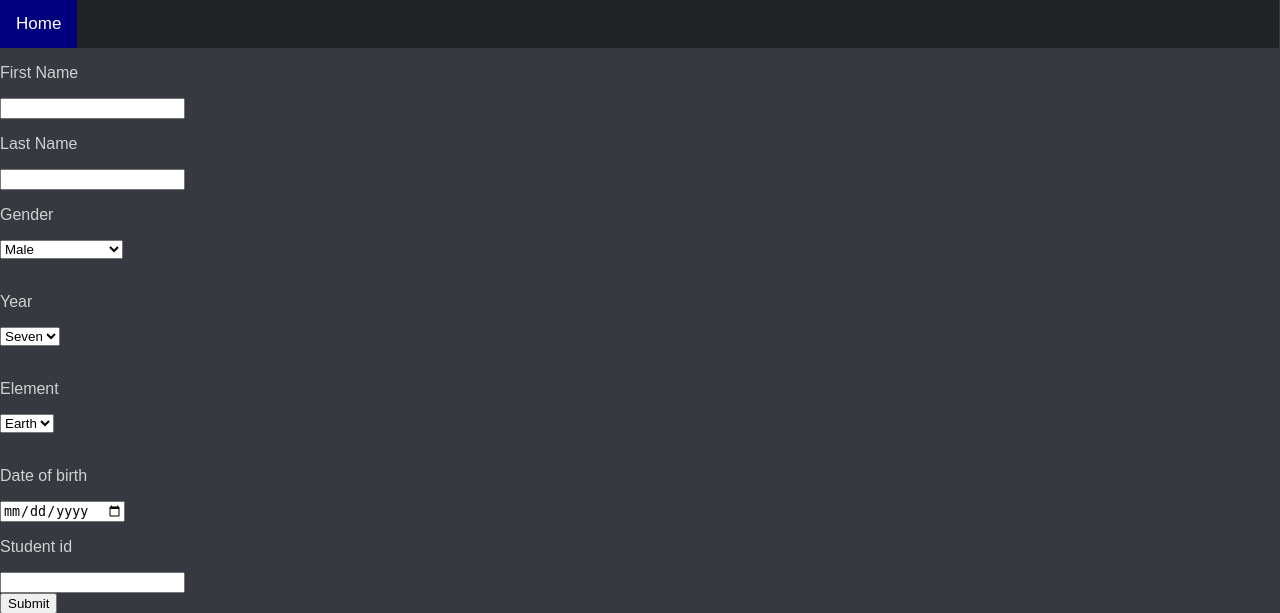
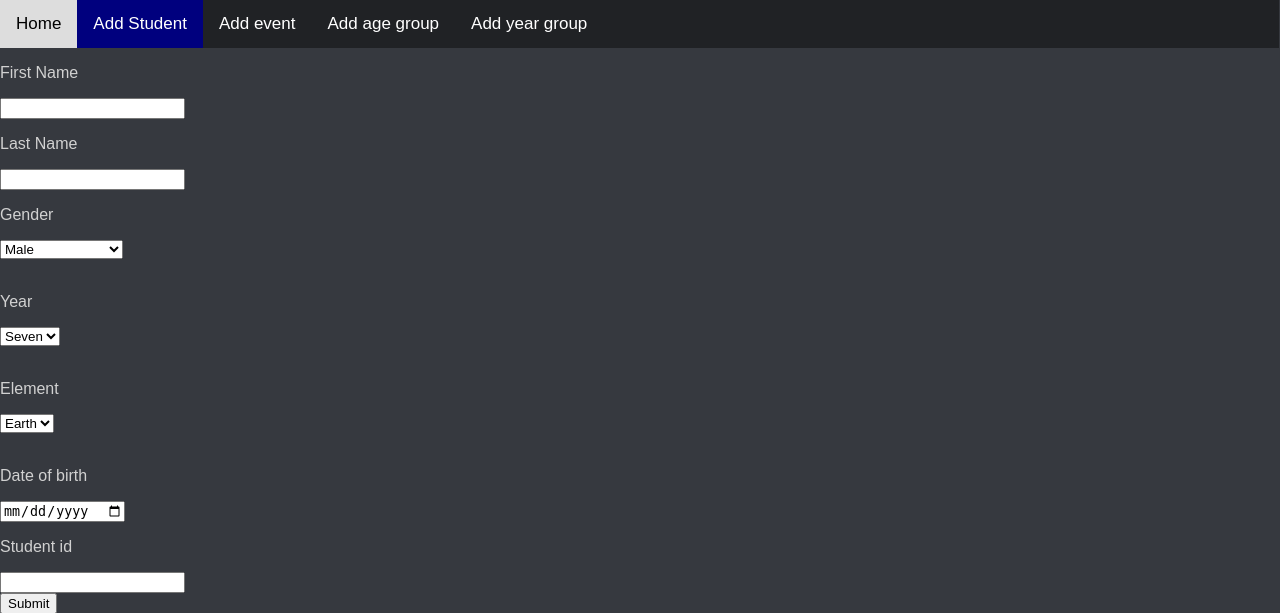
Before and after one commit to JamesPerisher/track-in-time-server, a Flask app: page /add_student in a window 1280 px wide. Shown: the top 613 px of the page. Run offline with Flask 2, Linux system fonts and the light colour scheme; parts of the project's set-up code (start-up, migrations or seed data) failed here and were passed over.

Commit message:
Add forms

```diff
--- a/input_classes.py
+++ b/input_classes.py
@@ -22,15 +22,25 @@ class input_gender(input_element):
 class input_yearGroup(input_element):
     def __init__(self, *args, **kwords):
         super().__init__(*args, **kwords)
-        self.custom["data"] = {"7":"Seven", "10":"ten"}
+        self.custom["data"] = {"7":"Seven", "10":"ten"} # get data
         self.template = "input_class.html"
 
 
 class input_house(input_yearGroup):
     def __init__(self, *args, **kwords):
         super().__init__(*args, **kwords)
-        self.custom["data"] = {"earth":"Earth", "fire":"Fire"}
+        self.custom["data"] = {"earth":"Earth", "fire":"Fire"} # get data
 
+
+class input_age_group(input_yearGroup):
+    def __init__(self, *args, **kwords):
+        super().__init__(*args, **kwords)
+        self.custom["data"] = {"2142153-452214123":"date1-date2", "452214123-65435675624":"date2-date3"} # get data
+
+class input_event_type(input_yearGroup):
+    def __init__(self, *args, **kwords):
+        super().__init__(*args, **kwords)
+        self.custom["data"] = {"timed":"Timed", "placed":"Placed", "placed_timed":"Placed and Timed", "novalty":"Novalty"} # get data
 
 class input_dob(input_element):
     def __init__(self, *args, **kwords):
--- a/routes.py
+++ b/routes.py
@@ -6,7 +6,10 @@ import time
 import pytz
 import numpy as np
 import os
-import db_interact as db
+try:
+    import db_interact as db
+except (ModuleNotFoundError, ImportError):
+    print("Database import error")
 import datetime
 
 from input_classes import *
@@ -59,28 +62,63 @@ def add_student():
         else:
             return redirect(url_for('.add_student', error="All fields are required"))
 
-#
-#     empty = {"age_group": "",
-#              "track_feild": "", "timed_score_distance": ""}
-# @app.route('/add_event', methods = ["GET","POST"])
-# def add_event():
-#     if request.method == "GET":
-#         elements = [
-#         input_text("Event Name", "name"),
-#         input_gender("Gender", "gender"),
-#         input_submit("Submit")
-#         ]
-#         return render_template("add_event.html", elements=elements)
-#
-#     if request.method == "POST":
-#         if check_data(request)[0]:
-#             # success
-#             # TODO: call db create function
-#             return redirect(url_for('.add_event', success="Success passing data."))
-#         else:
-#             return redirect(url_for('.add_event', error="All fields are required"))
-#
 
+@app.route('/add_event', methods = ["GET","POST"])
+def add_event():
+    if request.method == "GET":
+        elements = [
+        input_text("Event Name", "name"),
+        input_gender("Gender", "gender"),
+        input_age_group("Age group", "age_group"),
+        input_event_type("Event type", "event_type"),
+        input_submit("Submit")
+        ]
+        return render_template("input_template.html", elements=elements)
+
+    if request.method == "POST":
+        if check_data(request)[0]:
+            # success
+            # TODO: call db create function
+            return redirect(url_for('.add_event', success="Success passing data."))
+        else:
+            return redirect(url_for('.add_event', error="All fields are required"))
+
+
+@app.route('/add_age_groups', methods = ["GET","POST"])
+def add_age_groups():
+    if request.method == "GET":
+        elements = [
+        input_dob("Age group start date", "start_date"),
+        input_dob("Age group end date", "end_date"),
+        input_submit("Submit")
+        ]
+        return render_template("input_template.html", elements=elements)
+
+    if request.method == "POST":
+        if check_data(request)[0]:
+            # success
+            # TODO: call db create function
+            return redirect(url_for('.add_event', success="Success passing data."))
+        else:
+            return redirect(url_for('.add_event', error="All fields are required"))
+
+
+@app.route('/add_year_groups', methods = ["GET","POST"])
+def add_year_groups():
+    if request.method == "GET":
+        elements = [
+        input_text("Year name", "year_name"),
+        input_submit("Submit")
+        ]
+        return render_template("input_template.html", elements=elements)
+
+    if request.method == "POST":
+        if check_data(request)[0]:
+            # success
+            # TODO: call db create function
+            return redirect(url_for('.add_event', success="Success passing data."))
+        else:
+            return redirect(url_for('.add_event', error="All fields are required"))
 
 
 @app.route('/cmd')
--- a/templates/input_template.html
+++ b/templates/input_template.html
@@ -1,6 +1,6 @@
 {% extends "template.html" %}
 {% block title %}Home{% endblock %}
-{% set active='home' %}
+{% set active=(request.path.split("/")[-1].strip()) %}
 
 {% block head %}
 {{ super() }}
--- a/templates/template.html
+++ b/templates/template.html
@@ -8,7 +8,7 @@
 
   <div class="topnav">
     {% if not newpages %}{% set newpages = dict() %}{% endif %}
-    {% set nav_list = dict({"home":"Home"}, **newpages) %}
+    {% set nav_list = dict({"home":"Home", "add_student":"Add Student", "add_event":"Add event", "add_age_groups":"Add age group", "add_year_groups":"Add year group"}, **newpages) %}
     {% for i in nav_list %}
     <a class="cat {% if active==i %}active{%endif %} {{i}}" href="{{ url_for(i) }}">{{nav_list[i]}}</a>
     {% endfor %}
```
